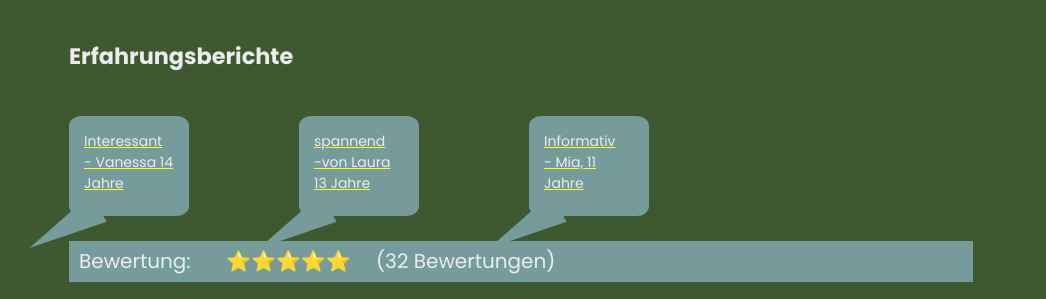
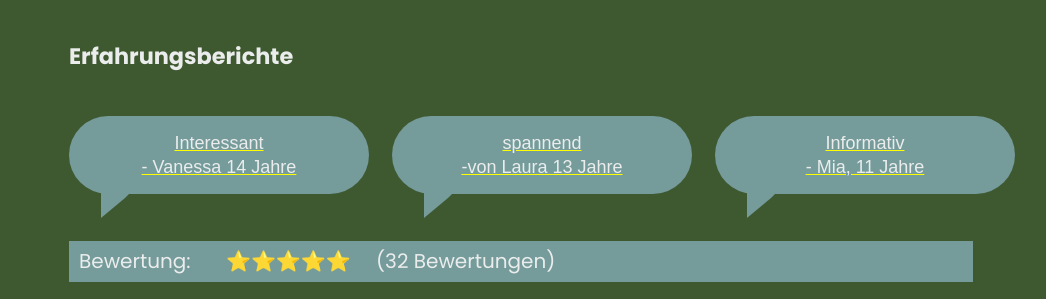
Before and after one commit to Interhyp-Praktikum/girlsday-2023, a website: page index.html in a window 1280 px wide. Shown: the part 1239-1538 px from the top of the page, without its empty margins (119-1165 px from the left). Drawn offline with nearby package versions, Linux system fonts and the light colour scheme; grey boxes are pictures that could not be loaded; a web font is replaced by a local one.

Commit message:
speechbubbles

```diff
--- a/global-resources/css/index.css
+++ b/global-resources/css/index.css
@@ -119,11 +119,6 @@ section {
   border-radius: 4px;
 }
 
-.dialog {
-  position: relative;
-  height: 60px;
-}
-
 .dialogs {
   margin-bottom: 10px;
   height: 100px;
@@ -133,24 +128,30 @@ section {
 .dialog-1 {
   background-color: #759b9b;
   border-radius: 10%;
-  width: 120px;
-  height: 100px;
+  width: 300px;
   padding: 15px;
   margin-right: 7px;
   text-decoration: underline;
   text-decoration-color: yellow;
+  position: relative;
+  font-family: sans-serif;
+  font-size: 18px;
+  line-height: 24px;
+  border-radius: 40px;
+  text-align: center;
 }
 
-.left-point {
-  width: 0;
-  height: 0;
-  border-left: 2vh solid transparent;
-  border-right: 2vh solid transparent;
-  border-top: 10vh solid #759b9b;
+.dialog-1:before {
+  content: "";
+  width: 0px;
+  height: 0px;
   position: absolute;
-  top: 120%;
-  left: -10%;
-  transform: rotate(60deg);
+  border-left: 24px solid #759b9b;
+  border-right: 12px solid transparent;
+  border-top: 12px solid #759b9b;
+  border-bottom: 20px solid transparent;
+  left: 32px;
+  bottom: -24px;
 }
 
 .job {
```
